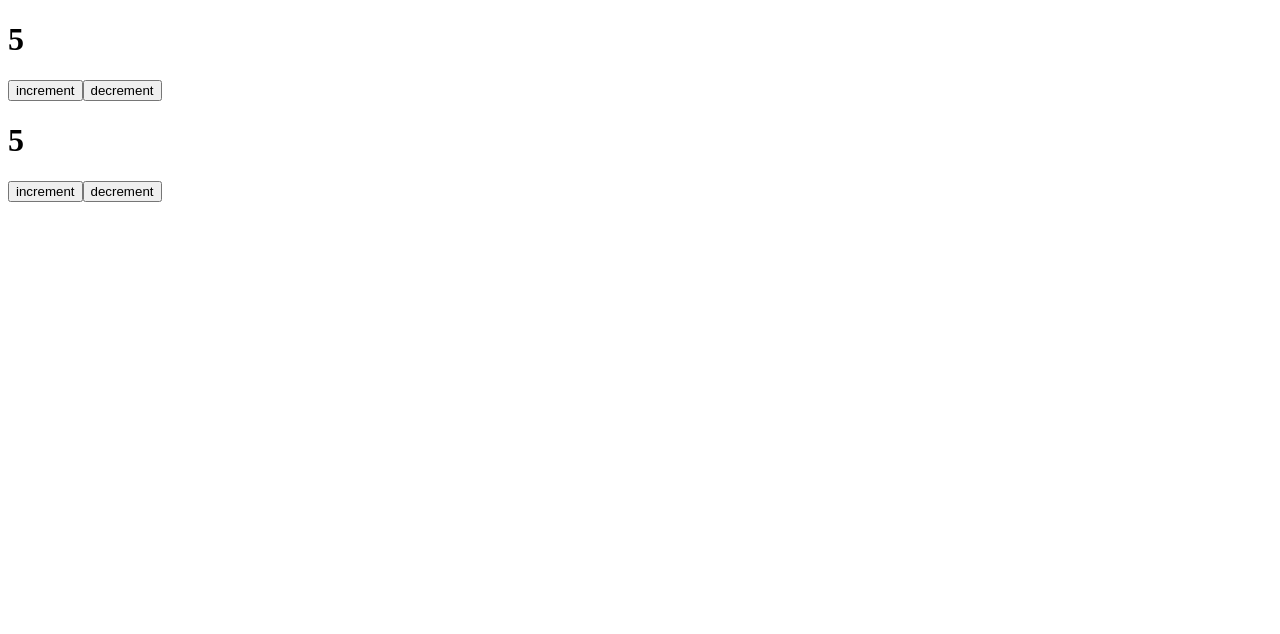
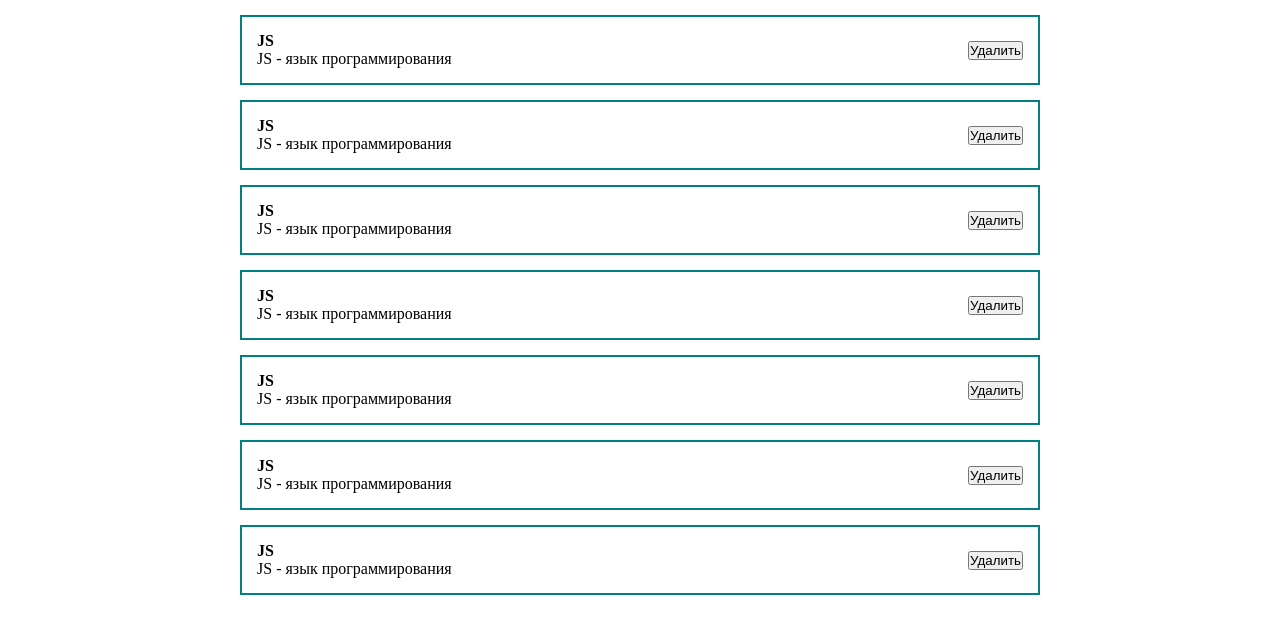
Before and after one commit to EugeneShatalin/react-Ulbi-TV, a React (Create React App) app: page / in a window 1280 px wide. Shown: the top 634 px of the page. Built offline with nearby package versions, Linux system fonts and the light colour scheme.

Commit message:
feat: create a Post component and style

```diff
--- a/src/App.js
+++ b/src/App.js
@@ -1,15 +1,20 @@
 import React from 'react';
 import ClassCounter from './components/ClassCounter';
 import Counter from './components/Counter';
+import PostItem from './components/PostItem';
+import './styles/App.css';
+
 
 function App() {
   return (
     <div className="App">
-
-     <Counter/>
-
-      <ClassCounter/>
-
+      <PostItem/>
+      <PostItem/>
+      <PostItem/>
+      <PostItem/>
+      <PostItem/>
+      <PostItem/>
+      <PostItem/>
     </div>
   );
 }
--- /dev/null
+++ b/src/components/PostItem.jsx
@@ -0,0 +1,19 @@
+import React from "react";
+
+const PostItem = () => {
+  return (
+    <div className='post'>
+      <div className='post__content'>
+        <strong>JS</strong>
+        <div >
+          JS - язык программирования
+        </div>
+      </div>
+      <div className='post__btns'>
+        <button>Удалить</button>
+      </div>
+    </div>
+  )
+}
+
+export default PostItem;
--- /dev/null
+++ b/src/styles/App.css
@@ -0,0 +1,23 @@
+* {
+  margin: 0;
+  padding: 0;
+  box-sizing: border-box;
+}
+
+#root {
+  display: flex;
+  justify-content: center;
+}
+
+.App {
+  width: 800px;
+}
+
+.post {
+  display: flex;
+  padding: 15px;
+  border: 2px solid teal;
+  margin-top: 15px;
+  justify-content: space-between;
+  align-items: center;
+}
```
